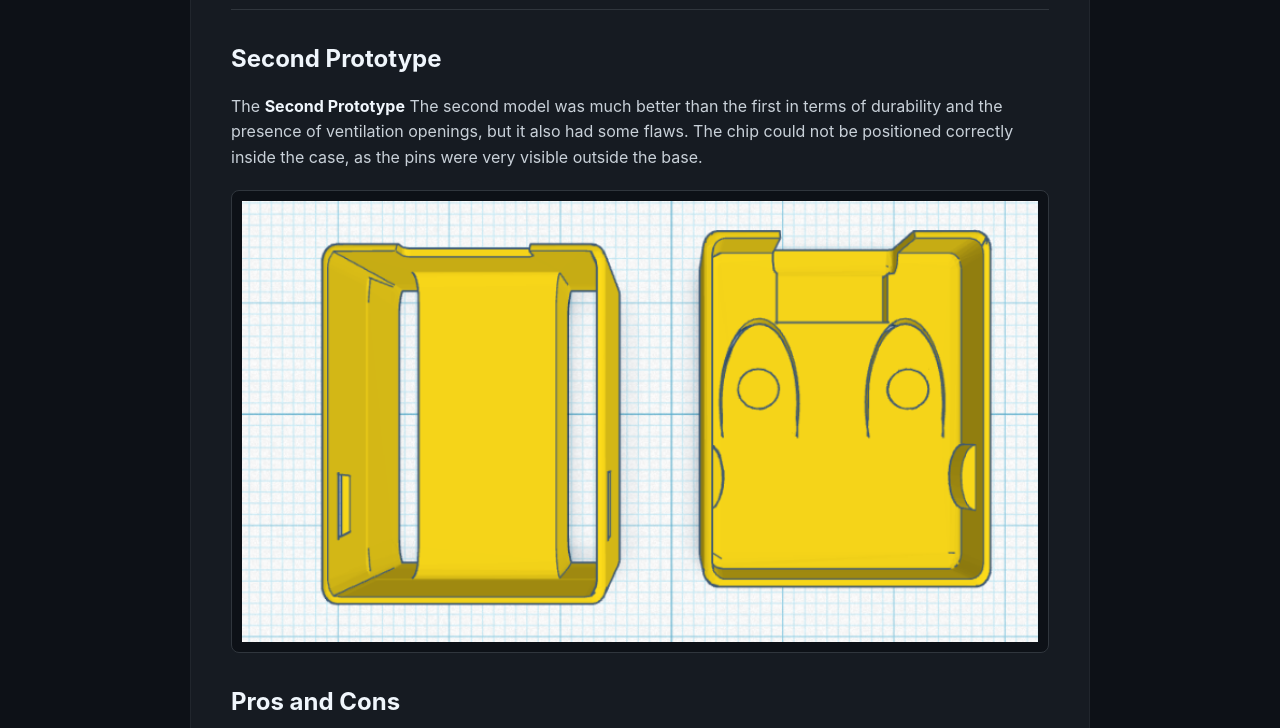
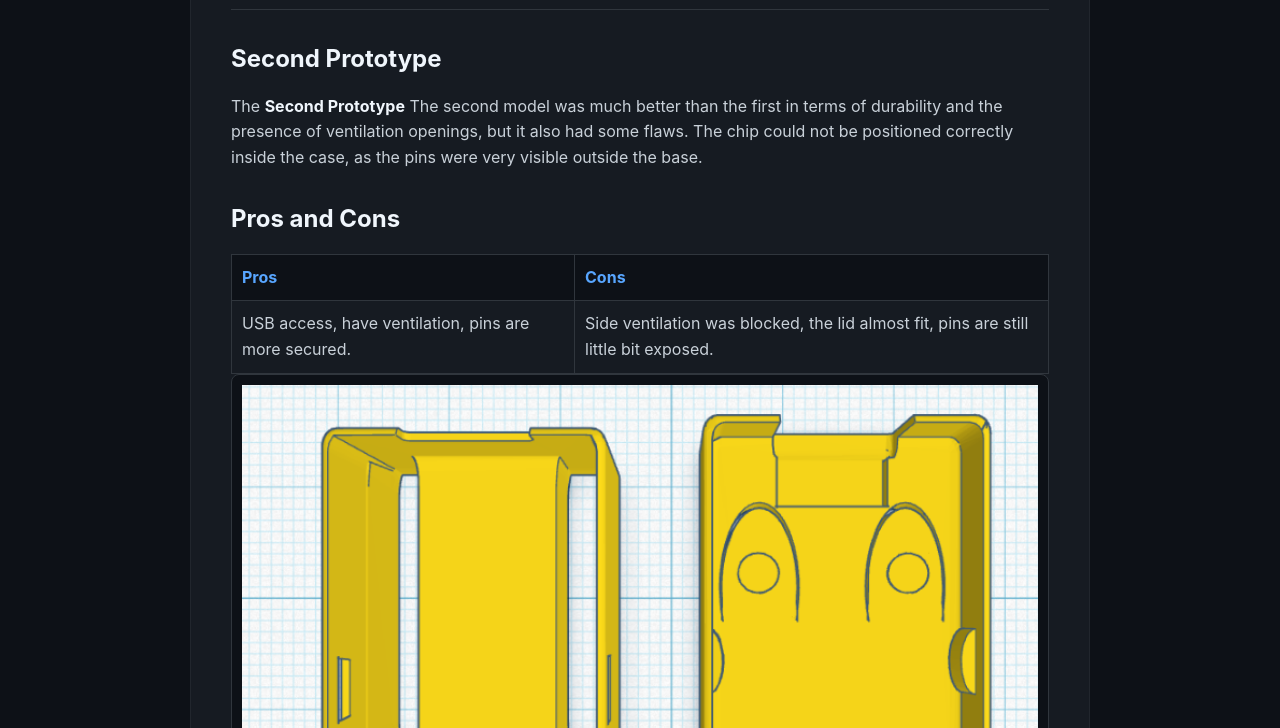
Before and after one commit to Zein-N32/ESP32-C3-Zero-website, a plain HTML site: page page3.html in a window 1280 px wide. Shown: the part 224-952 px from the top of the page. Drawn offline with Linux system fonts and the light colour scheme.

Commit message:
Fix HTML formatting and structure in page3.html

```diff
--- a/page3.html
+++ b/page3.html
@@ -53,10 +53,6 @@
                 <p>
                     The <strong>Second Prototype</strong> The second model was much better than the first in terms of durability and the presence of ventilation openings, but it also had some flaws. The chip could not be positioned correctly inside the case, as the pins were very visible outside the base.
                 </p>
-
-                 <div class="apolo-frame">
-                    <img src="./IMG/P2/Screenshot 2026-06-09 093124.png" width="100%" alt="Prototype 2 - overview (093124)">
-                </div>
                 <h2>Pros and Cons</h2>
                 <table class="failure-table">
                     <thead>
@@ -73,6 +69,7 @@
                     </tbody>
                 </table>
                 <div class="apolo-frame">
+                     <img src="./IMG/P2/Screenshot 2026-06-09 093124.png" width="100%" alt="Prototype 2 - overview (093124)">
                     <img src="./IMG/P2/Screenshot 2026-06-09 093142.png" width="100%" alt="Prototype 2 - top view (093142)">
                     <img src="./IMG/P2/Screenshot 2026-06-09 093150.png" width="100%" alt="Prototype 2 - side view (093150)">
                     <img src="./IMG/P2/Screenshot 2026-06-09 093207.png" width="100%" alt="Prototype 2 - interior view (093207)">
```
